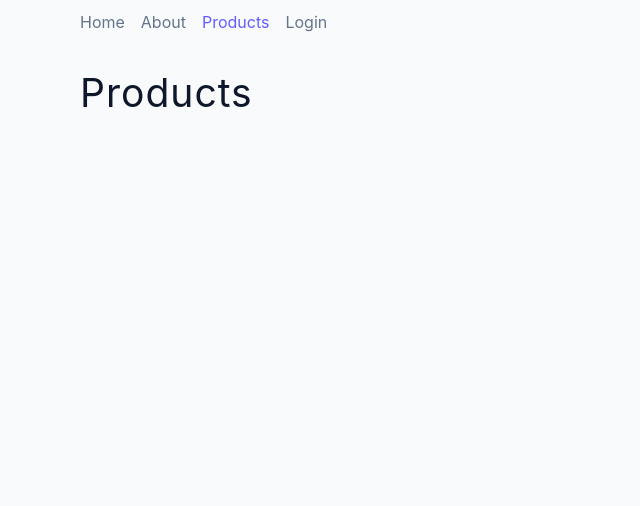
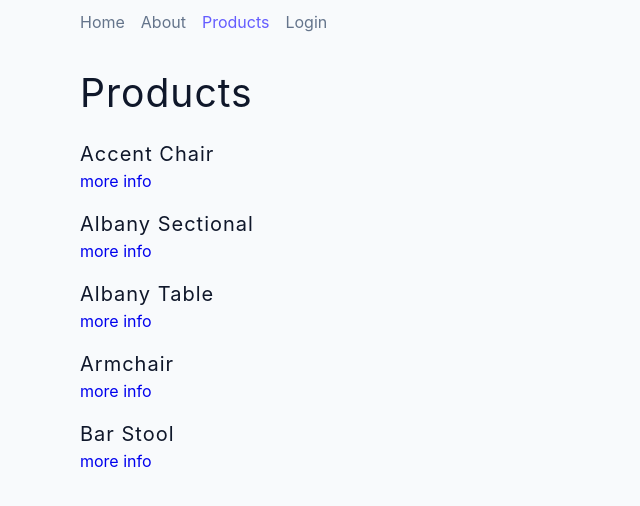
Before and after one commit to marcocrupi/react-router-6-tutorial, a React (Create React App) app: page /products in a window 1280 px wide. Shown: the top 506 px of the page, without its empty margins (0-640 px from the left). Built offline with nearby package versions, Linux system fonts and the light colour scheme.

Commit message:
update products

```diff
--- a/src/App.js
+++ b/src/App.js
@@ -22,7 +22,7 @@
           <Route index element={<Home />} />
           <Route path="about" element={<About />} />
           <Route path="products" element={<Products />} />
-          {/* In una pagina <Products> non voglio specificare una pagina
+          {/* URL Params. In una pagina <Products> non voglio specificare una pagina
           per ogni prodotto non voglio creare ogni volta una pagina specifica
           ha più senso creare una pagina con un url che faccia da placeholder
           e che cambi a seconda del prodotto, così posso avere una pagina anche per
--- a/src/pages/Products.js
+++ b/src/pages/Products.js
@@ -1,10 +1,22 @@
+import { Link } from "react-router-dom";
+import products from "../data";
+
 const Products = () => {
   return (
-    <>
-      <section className='section'>
-        <h2>products</h2>
-      </section>
-    </>
+    <section className="section">
+      <h2>products</h2>
+      <div className="products">
+        {products.map((product) => {
+          console.log(product);
+          return (
+            <article key={product.id}>
+              <h5>{product.name}</h5>
+              <Link to={`/products/${product.id}`}>more info</Link>
+            </article>
+          );
+        })}
+      </div>
+    </section>
   );
 };
 
--- a/src/pages/SingleProduct.js
+++ b/src/pages/SingleProduct.js
@@ -2,15 +2,27 @@
 // dei parametri dinamici dall'URL corrente a cui corrisponde il <Route path>.
 // I percorsi figlio ereditano tutti i parametri dai percorsi padre.
 import { Link, useParams } from 'react-router-dom';
+import products from '../data';
 
 const SingleProduct = () => {
+  // È collegato al productId che fa da placeholder in App.js
+  const { productId } = useParams();
+
   // Se mettiamo manualmente del testo nella barra degli indirizzi lo
   // vedremo stampato sulla console.
   console.log(useParams());
-  const { productId } = useParams();
+
+  // Il metodo find() restituisce il primo elemento nell'array fornito
+  // che soddisfa la funzione di test fornita. Se nessun valore soddisfa
+  // la funzione di test, viene restituito undefined.
+  const product = products.find((product) => product.id === productId);
+
+  const { image, name } = product;
+
   return (
-    <section className='section product'>
-      <h4>{productId}</h4>
+    <section className="section product">
+      <img src={image} alt="" />
+      <h5>{name}</h5>
       <Link to="/products">Back to the product</Link>
     </section>
   );
```
